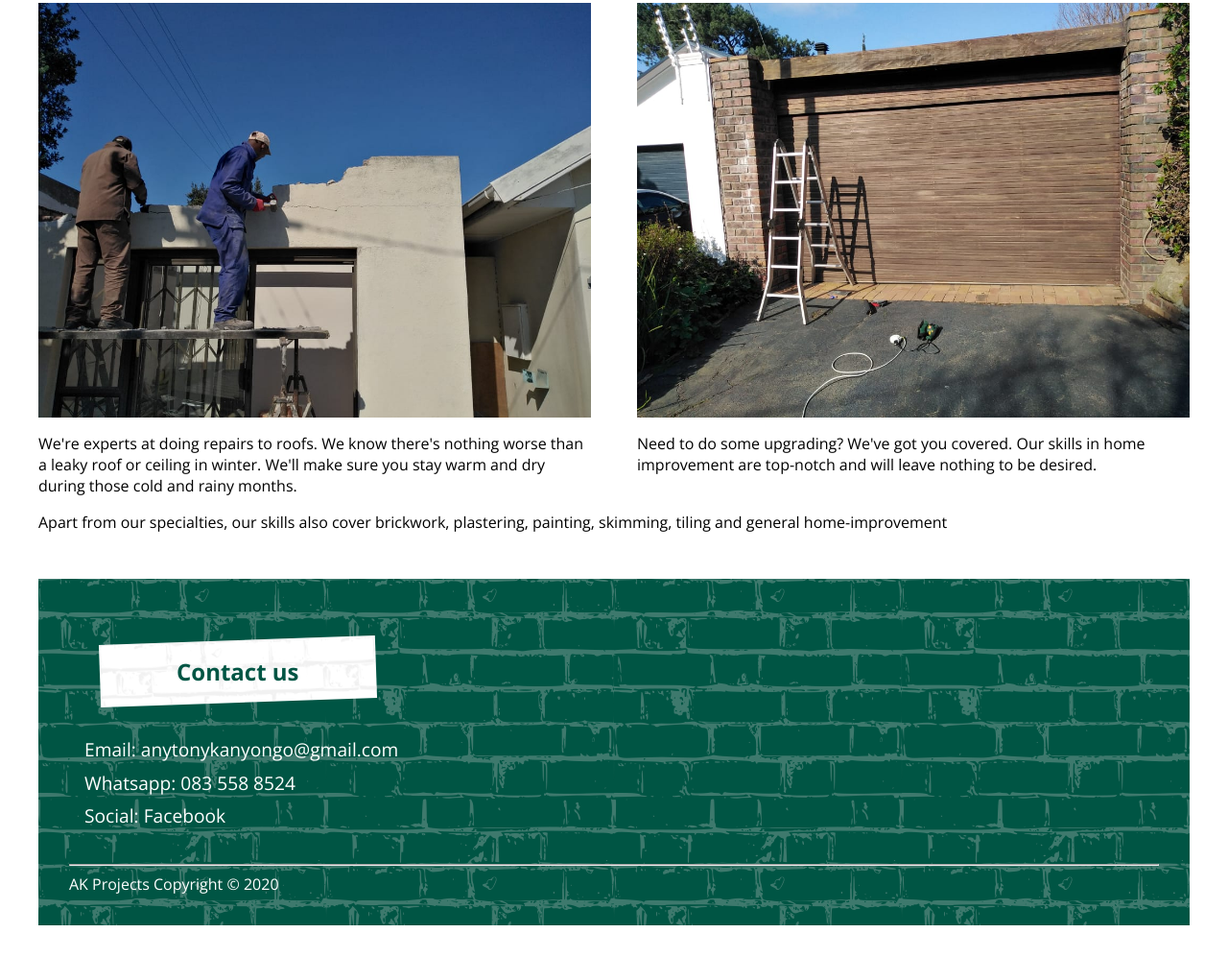
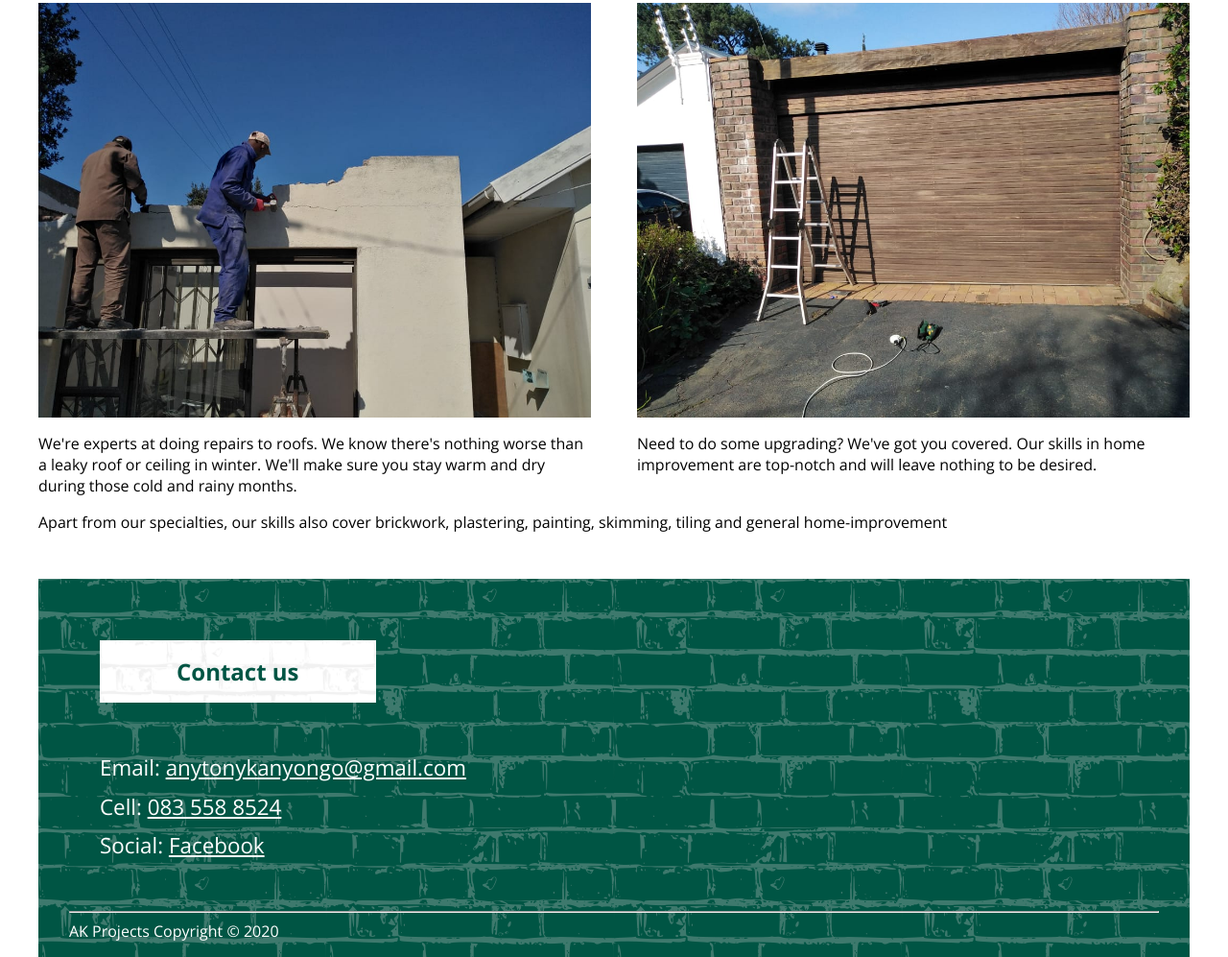
Before and after one commit to JackofD/antony-projects, a Gatsby site: page / in a window 1280 px wide. Shown: the part 880-1877 px from the top of the page at 96% size. Before the commit the page ends 1844 px from the top, so only its background shows below. Built offline with nearby package versions, Linux system fonts and the light colour scheme; Gatsby itself is replaced by a stand-in of ours.

Commit message:
Updating some footer syles

```diff
--- a/src/components/footer.js
+++ b/src/components/footer.js
@@ -10,9 +10,9 @@ const Footer = () => (
       <h2 className="background-brick background-brick-light">Contact us</h2>
       <div>
         <ul>
-          <li><a href="#/">Email: anytonykanyongo@gmail.com</a></li>
-          <li><a href="#/">Whatsapp: 083 558 8524</a></li>
-          <li><a href="#/">Social: Facebook</a></li>
+          <li>Email: <a href="mailto:anytonykanyongo@gmail.com">anytonykanyongo@gmail.com</a></li>
+          <li>Cell: <a href="tel:083-558-8524">083 558 8524</a></li>
+          <li>Social: <a href="#/">Facebook</a></li>
         </ul>
       </div>
     </section>
--- a/src/scss/footer.scss
+++ b/src/scss/footer.scss
@@ -1,6 +1,6 @@
 .site-footer {
   margin-top: 2rem;
-  padding: 2rem;
+  padding: 2rem 2rem 1rem 2rem;
   max-width: 1200px;
 
   .contact-us {
@@ -12,10 +12,9 @@
   }
   ul {
     list-style: none;
-    padding: 0;
+    padding: 1rem;
     margin: 0;
     line-height: 1.8;
-    font-size: 1.2rem
+    font-size: 1.4rem
   }
-  a {text-decoration: none;}
 }
--- a/src/scss/utility.scss
+++ b/src/scss/utility.scss
@@ -35,9 +35,9 @@ h2.background-brick {
   padding: 1rem;
   margin: 2rem 0;
 
-  &:after {
-    transform: rotate(-2deg);
-  }
+  // &:after {
+  //   transform: rotate(-2deg);
+  // }
 }
 
 @media(min-width: 768px) {
```
